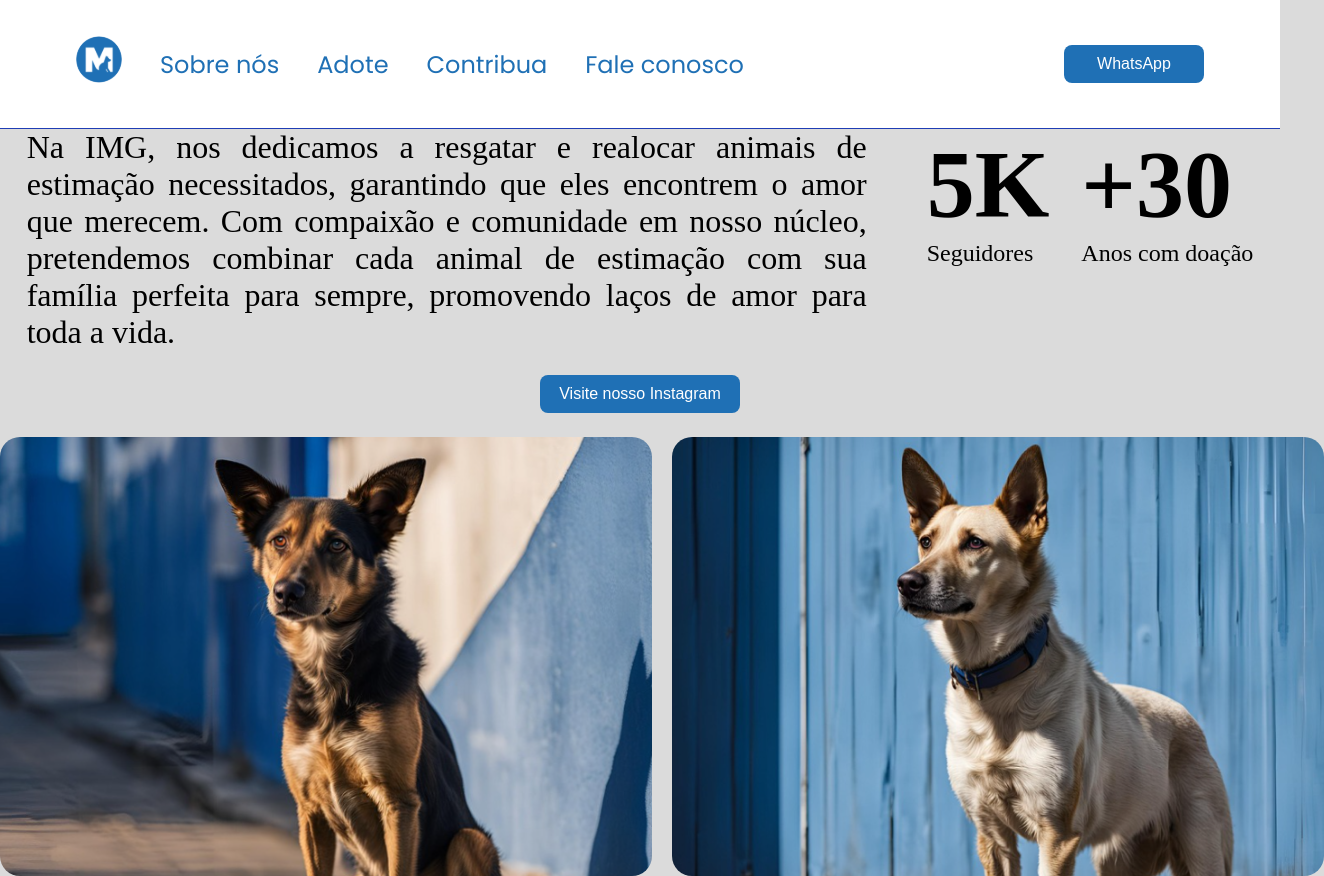
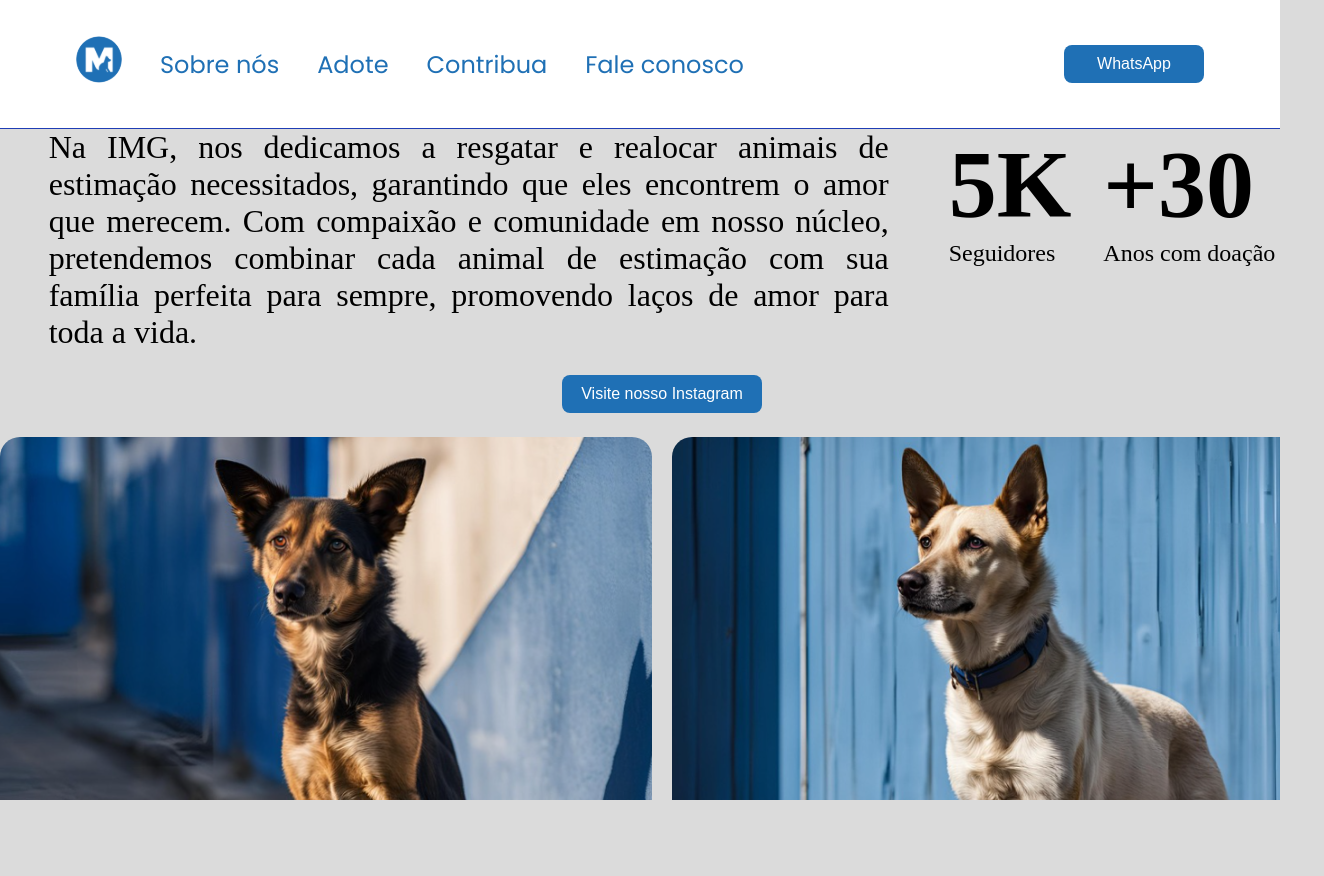
Before and after one commit to devoctaviooliveira/SiteOng, a React (Vite) app: page /about in a window 1280 px wide. Shown: the whole page, 1324 px wide, since content can reach past the window. After the commit the page ends 800 px from the top, so only its background shows below. Built offline with nearby package versions, Linux system fonts and the light colour scheme.

Commit message:
almost_done

```diff
--- a/package.json
+++ b/package.json
@@ -10,6 +10,7 @@
     "preview": "vite preview"
   },
   "dependencies": {
+    "lucide": "^0.445.0",
     "react": "^18.3.1",
     "react-dom": "^18.3.1",
     "react-icons": "^5.3.0",
--- a/src/components/Header/index.jsx
+++ b/src/components/Header/index.jsx
@@ -1,26 +1,47 @@
 import HeaderLogo from "../../assets/HeaderLogo.svg"
 import {StandardButton} from "../StandardButton/index.jsx"
-import {FaWhatsapp} from "react-icons/fa";
+import { IoMdMenu } from "react-icons/io";
+import React, { useState } from 'react';
 
 
-import { Container, Links, Button, HomeButton } from "./styles";
+import { Container, Links, Button, HomeButton, DropDownMenu, MobileLinks  } from "./styles";
 
 export function Header() {
+
+  const [isOpen, setIsOpen] = useState(false);
+
+  const toggleMenu = () => {
+    setIsOpen(!isOpen);
+  };
+
   return (
     <Container>
       <Links>
         <HomeButton>
           <a href="/homepage"><img src={HeaderLogo} alt="Logotipo da ONG" /></a>
         </HomeButton>
-        <a href="/about">Sobre nós</a>
-        <a href="/adopt">Adote</a>
-        <a href="/donate">Contribua</a>
-        <a href="/fale-conosco">Fale conosco</a>
+        <a className="DesktopVersion" href="/about">Sobre nós</a>
+        <a className="DesktopVersion" href="/adopt">Adote</a>
+        <a className="DesktopVersion" href="/donate">Contribua</a>
+        <a className="DesktopVersion" href="/fale-conosco">Fale conosco</a>
       </Links>
 
       <Button>
         <StandardButton className='WhatsAppButton' title="WhatsApp" />
       </Button>
+
+      <DropDownMenu onClick={toggleMenu}>
+        <IoMdMenu className="Icon" />
+      </DropDownMenu>
+
+      {isOpen && (
+        <MobileLinks>
+          <a href="/about">Sobre nós</a>
+          <a href="/adopt">Adote</a>
+          <a href="/donate">Contribua</a>
+          <a href="/fale-conosco">Fale conosco</a>
+        </MobileLinks>
+      )}
     </Container>
   )
 }
--- a/src/components/Header/styles.js
+++ b/src/components/Header/styles.js
@@ -9,6 +9,10 @@ export const Container = styled.div `
   background-color: white;
   justify-content: space-between;
   border-bottom: solid 1px #1F3DB5;
+
+  @media (max-width: 600px) {
+    padding: 2rem 2rem;
+  }
 `
 
 export const Links = styled.div `
@@ -44,12 +48,56 @@ export const Links = styled.div `
     transform: scaleX(1);
   }
 
+  @media (max-width: 600px) {
+    .DesktopVersion {
+      display: none;
+    }
+  }
 `
 
 export const Button = styled.div `
   justify-content: right;
+
+  @media (max-width: 600px) {
+    display: none;
+  }
 `
 
 export const HomeButton = styled.button `
 
 `
+
+export const DropDownMenu = styled.button `
+  .Icon {
+    width: 3.4rem;
+    height: 3.4rem;
+    color: #1F3DB5;
+  }
+
+  @media (min-width: 600px) {
+    display: none;
+  }
+`
+
+export const MobileLinks = styled.div`
+  display: flex;
+  flex-direction: column;
+  background-color: #fff;
+  position: absolute;
+  top: 9.6rem; /* ajuste conforme necessário */
+  right: 0;
+  width: 100%;
+  box-shadow: 0 4px 8px rgba(0, 0, 0, 0.1);
+
+  a {
+    padding: 10px;
+    text-align: center;
+    border-bottom: 1px solid #ddd;
+    color: #333;
+    text-decoration: none;
+
+    &:last-child {
+      border-bottom: none;
+    }
+  }
+`;
--- a/src/pages/About/index.jsx
+++ b/src/pages/About/index.jsx
@@ -35,8 +35,8 @@ export function About() {
         <StandardButton title="Visite nosso Instagram" className="Button"/>
 
         <ImgContent>
-          <img src={AboutImg1} alt="Imagem de um cachorro" />
-          <img src={AboutImg2} alt="Imagem de um cachorro" />
+          <img className="IMG1" src={AboutImg1} alt="Imagem de um cachorro" />
+          <img className="IMG2" src={AboutImg2} alt="Imagem de um cachorro" />
         </ImgContent>
       </MainContent>
     </Container>
--- a/src/pages/About/styles.js
+++ b/src/pages/About/styles.js
@@ -5,9 +5,7 @@ export const Container = styled.div`
   display: flex;
   flex-direction: column;
 
-  @media (max-width: 430px) { /* iPhone 14 Pro Max width */
-    height: auto;
-  }
+  overflow: hidden;
 `;
 
 export const MainContent = styled.div`
@@ -19,10 +17,10 @@ export const MainContent = styled.div`
 
   .Button {
     width: 20rem;
+  }
 
-    @media (max-width: 430px) {
-      width: 50%; /* Botão ocupa toda a largura em mobile */
-    }
+  @media (max-width: 600px) {
+
   }
 `;
 
@@ -30,10 +28,11 @@ export const TextContent = styled.div`
   display: flex;
   gap: 6rem;
 
-  @media (max-width: 430px) {
-    flex-direction: column; /* Muda para coluna em dispositivos móveis */
-    align-items: center; /* Centraliza os itens */
-    gap: 1.2rem; /* Reduz o espaço entre os itens */
+  @media (max-width: 600px) {
+    display: flex;
+    flex-direction: column;
+    padding: 2rem 2rem;
+    gap: 4rem;
   }
 `;
 
@@ -43,13 +42,17 @@ export const ImgContent = styled.div`
 
   img {
     border-radius: 2rem;
-    width: 100%; /* Imagem ocupa toda a largura disponível */
-    height: auto; /* Mantém a proporção da imagem */
   }
 
-  @media (max-width: 430px) {
-    flex-direction: column; /* Alinha imagens em coluna em mobile */
-    gap: 1rem; /* Reduz o espaço entre as imagens */
+  @media (max-width: 600px) {
+    .IMG1 {
+      width: 100%;
+      border-radius: 0;
+    }
+
+    .IMG2 {
+      display: none;
+    }
   }
 `;
 
@@ -58,12 +61,8 @@ export const FirstText = styled.div`
   max-width: 84rem;
   text-align: justify;
 
-  @media (max-width: 430px) {
-    margin-top: 5rem;
-    font-size: 1.3rem; /* Ajusta o tamanho da fonte em mobile */
-    max-width: 100%;
-    font-family: "Roboto Slab";
-    padding: 0 1rem; /* Adiciona padding para evitar que o texto encoste nas bordas */
+  @media (max-width: 600px) {
+    font-size: 2.4rem;
   }
 `;
 
@@ -73,17 +72,14 @@ export const SecondText = styled.div`
 
   h1 {
     font-size: 9.6rem;
-
-    @media (max-width: 430px) {
-      font-size: 5.6rem; /* Ajusta o tamanho do título em mobile */
-    }
   }
 
   p {
     font-size: 2.4rem;
+  }
 
-    @media (max-width: 430px) {
-      font-size: 2rem; /* Ajusta o tamanho do parágrafo em mobile */
-    }
+
+  @media (max-width: 600px) {
+    justify-content: space-between;
   }
 `;
--- a/src/pages/Adopt/styles.js
+++ b/src/pages/Adopt/styles.js
@@ -5,11 +5,6 @@ export const Container = styled.div`
   display: flex;
   flex-direction: column;
   align-items: center;
-
-  @media (max-width: 430px) { /* iPhone 14 Pro Max width */
-    height: auto;
-    padding: 1rem;
-  }
 `;
 
 export const Grid = styled.div`
@@ -27,7 +22,7 @@ export const Grid = styled.div`
     height: auto;
   }
 
-  @media (max-width: 430px) {
+  @media (max-width: 600px) {
     grid-template-columns: 1fr 1fr;
     grid-template-rows: auto;
   }
@@ -42,10 +37,10 @@ export const MainContent = styled.div`
 
   margin: auto;
 
-  @media (max-width: 430px) {
+  @media (max-width: 600px) {
     flex-direction: column;
     gap: 2rem;
-    padding: 1.5rem;
+    padding: 1.6rem;
   }
 `;
 
@@ -68,10 +63,12 @@ export const TextContent = styled.div`
     font-family: "Roboto Slab";
   }
 
-  @media (max-width: 430px) {
+  @media (max-width: 600px) {
+    align-items: center;
+    text-align: center;
+
     h1 {
-      font-size: 1.5rem;
-
+      font-size: 2.4rem;
     }
   }
 `;
--- a/src/pages/Donate/styles.js
+++ b/src/pages/Donate/styles.js
@@ -2,11 +2,6 @@ import styled from "styled-components";
 
 export const Container = styled.div`
   height: 100vh;
-
-  @media (max-width: 430px) { /* iPhone 14 Pro Max width */
-    height: auto;
-    padding: 0 1rem; /* Adiciona padding para evitar que o conteúdo encoste nas bordas */
-  }
 `;
 
 export const MainContent = styled.div`
@@ -17,8 +12,8 @@ export const MainContent = styled.div`
   gap: 4rem;
   margin-top: 4rem;
 
-  @media (max-width: 430px) {
-    gap: 2rem; /* Reduz o espaço entre os itens em mobile */
+  @media (max-width: 600px) {
+    margin-top: 0;
   }
 `;
 
@@ -35,8 +30,8 @@ export const TextContent = styled.div`
     font-weight: bold;
     color: #1F70B5;
 
-    @media (max-width: 430px) {
-      font-size: 4.8rem; /* Ajusta o tamanho do título em mobile */
+    @media (max-width: 600px) {
+      font-size: 4.8rem;
     }
   }
 
@@ -46,8 +41,9 @@ export const TextContent = styled.div`
     font-weight: 200;
     line-height: 180%;
 
-    @media (max-width: 430px) {
-      font-size: 2rem; /* Ajusta o tamanho do parágrafo em mobile */
+    @media (max-width: 600px) {
+      font-size: 2.4rem;
+      text-align: center;
     }
   }
 `;
@@ -56,8 +52,8 @@ export const CardContent = styled.div`
   display: flex;
   gap: 2.4rem;
 
-  @media (max-width: 430px) {
-    flex-direction: column; /* Alinha os cards em coluna em dispositivos móveis */
-    gap: 1.6rem; /* Reduz o espaço entre os cards */
+  @media (max-width: 600px) {
+    flex-direction: column;
+    gap: 1.6rem;
   }
 `;
--- a/src/pages/FaleConosco/index.jsx
+++ b/src/pages/FaleConosco/index.jsx
@@ -1,12 +1,14 @@
 import React from 'react';
-import { Container } from './styles';
 import { Header } from '../../components/Header';
 import DogIMG from '../../assets/fundofale.png';
+
+import { Container, MainContent } from './styles';
 
 export function FaleConosco() {
   return (
     <Container>
       <Header />
+      <MainContent>
         <div className="content">
           <div className="form-container">
             <h1>Fale Conosco</h1>
@@ -31,6 +33,7 @@ export function FaleConosco() {
             <img src={DogIMG} alt="Cachorro observando" />
           </div>
         </div>
+      </MainContent>
     </Container>
   );
 };
--- a/src/pages/FaleConosco/styles.js
+++ b/src/pages/FaleConosco/styles.js
@@ -2,24 +2,21 @@ import styled from 'styled-components';
 
 export const Container = styled.div`
   height: 100vh;
-  z-index: 0;
-  display: flex;
-  flex-direction: column;
-  overflow: hidden;
+`;
+
+export const MainContent = styled.div`
+  margin: auto;
 
   h1 {
     color: Navy;
-    font-size: 2.5rem;
-    margin-top: 95px;
-    margin-bottom: 20px;
-    margin-left: 70rem;
+    font-size: 2.4rem;
     font-family: "Roboto Slab";
   }
 
   p {
-    color: MidnightBlue;
+    color: Navy;
     font-size: 2rem;
-    margin-bottom: 15px;
+    margin-bottom: 1.6rem;
     margin-left: 50rem;
     font-family: "Poppins";
   }
@@ -68,12 +65,13 @@ export const Container = styled.div`
     z-index: -1;
     position: fixed;
     top: 0;
+    left: 0;
     height: 100vh;
     object-fit: cover;
   }
 
-  /* Responsividade para dispositivos móveis */
-  @media only screen and (max-width: 768px) {
+
+  @media only screen and (max-width: 600px) {
     h1 {
       font-size: 1.8rem;
       margin-left: 1rem;
@@ -96,4 +94,4 @@ export const Container = styled.div`
       display: none; /* Oculta a imagem de fundo no mobile, se necessário */
     }
   }
-`;
+`
--- a/src/pages/Homepage/styles.js
+++ b/src/pages/Homepage/styles.js
@@ -11,6 +11,9 @@ export const MainContent = styled.div`
   flex-direction: row;
   justify-content: space-between;
 
+  @media (max-width: 600px) {
+    flex-direction: column;
+  }
 `
 
 export const FirstHalf = styled.div`
@@ -21,8 +24,17 @@ export const FirstHalf = styled.div`
   gap: 12rem;
   margin: auto;
 
+  @media (max-width: 600px) {
+    gap: 2rem;
+  }
+
   img {
     border-radius: 2rem;
+
+    @media (max-width: 600px) {
+      width: 100%;
+      padding: 1rem;
+    }
   }
 
   h1 {
@@ -33,6 +45,9 @@ export const FirstHalf = styled.div`
 
 export const SecondHalf = styled.div`
   img {
-
+    @media (max-width: 600px) {
+      width: 100%;
+      margin-top: 2rem;
+    }
   }
 `
```
Also changed, not shown: src/pages/Contribua/index.jsx (deleted), src/pages/Contribua/styles.js (deleted), 1 other file (tests, documents, lock files or other folders). Lines whose indentation alone changed are shown as unchanged.
